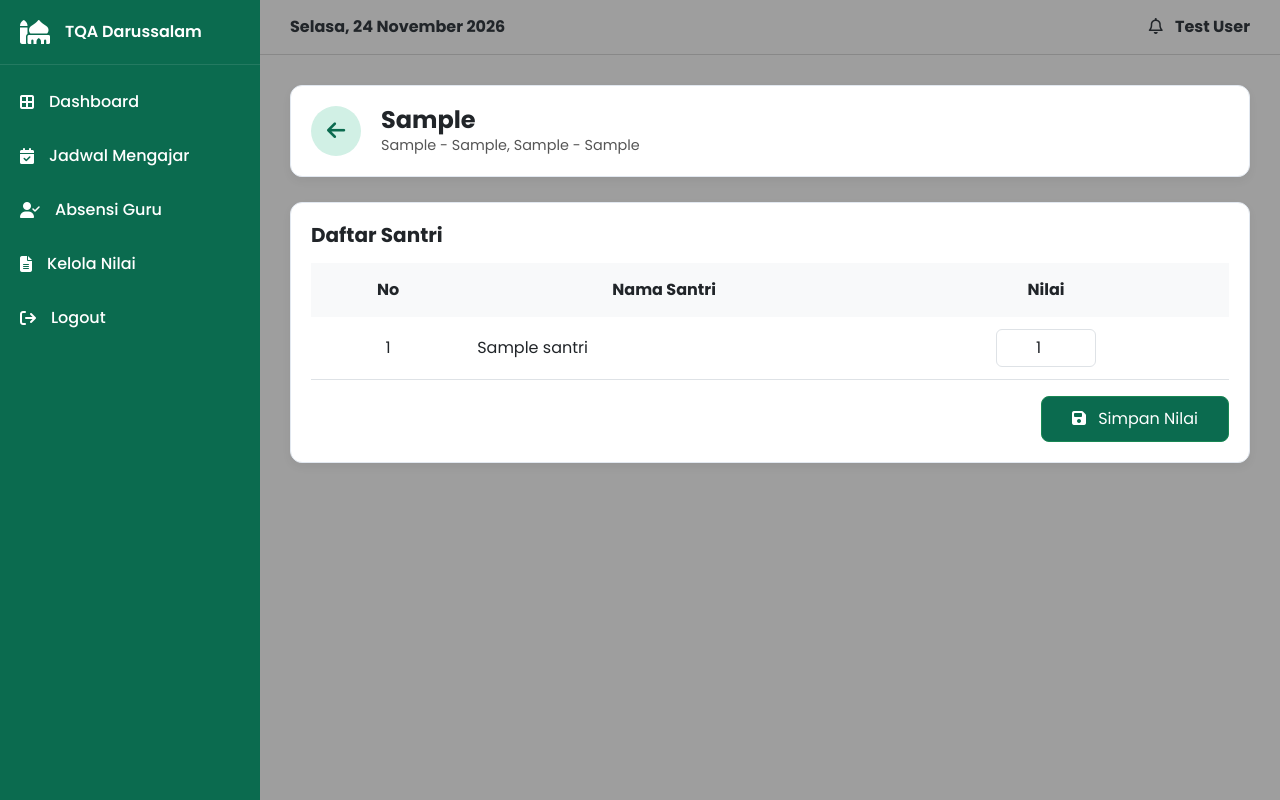
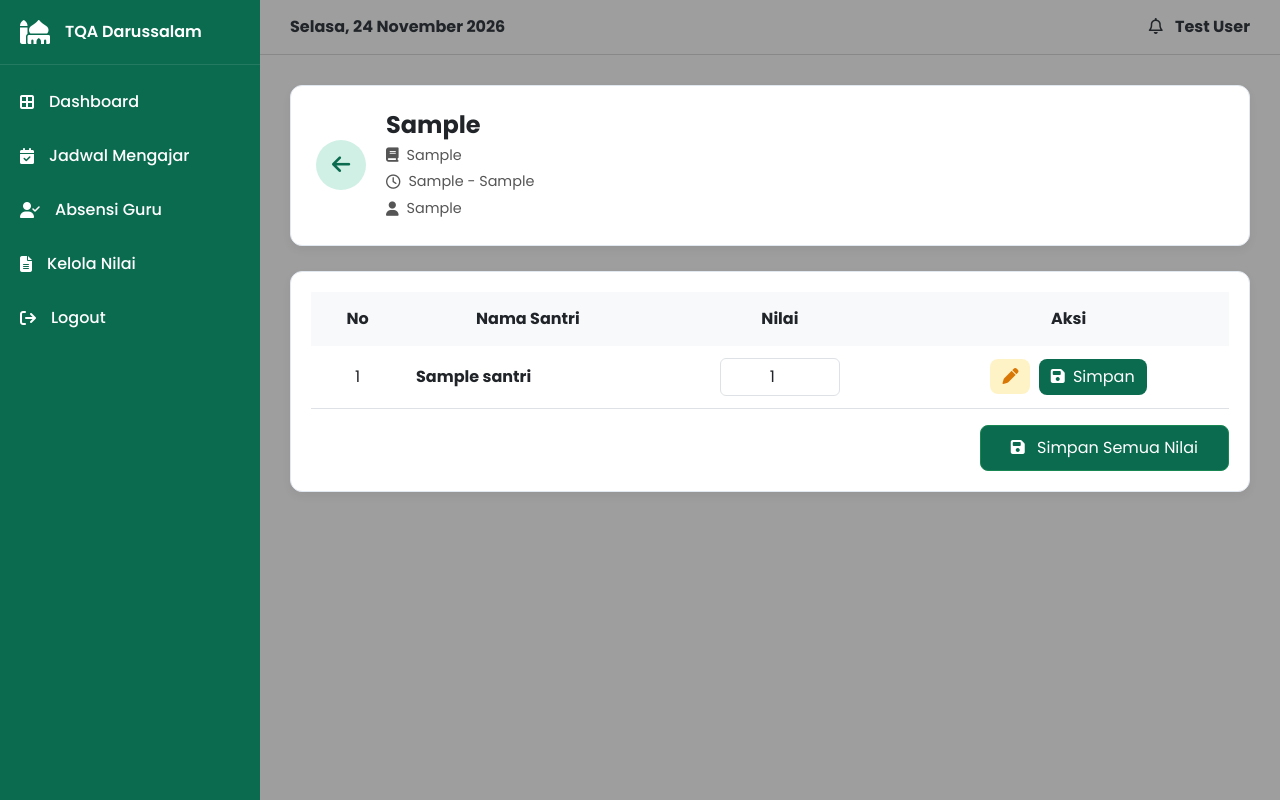
Before and after one commit to RamziDzaki/simak-tqa, a Laravel app: page /guru/nilai/1/input in a window 1280 px wide. Run offline with Laravel 12, Linux system fonts and the light colour scheme; a user stored in the database is signed in; data comes from the database, SQL or seed files in the repository; tables that the repository leaves empty hold one stand-in row (values such as "Sample post"); parts of the project's set-up code (start-up, migrations or seed data) failed here and were passed over.

Commit message:
feat: selesaikan fitur kelola nilai guru (input, edit, simpan)

```diff
--- a/app/Http/Controllers/GuruController.php
+++ b/app/Http/Controllers/GuruController.php
@@ -239,4 +239,28 @@ class GuruController extends Controller
 
         return back()->with('success', 'Nilai berhasil disimpan!');
     }
+
+    public function nilaiEdit($jadwal_id, $santri_id)
+    {
+        $guru = Auth::user();
+        $jadwal = Jadwal::findOrFail($jadwal_id);
+        $santri = Santri::findOrFail($santri_id);
+        $nilai = Nilai::where('jadwal_id', $jadwal_id)->where('santri_id', $santri_id)->first();
+
+        return view('guru.nilai_edit', compact('guru', 'jadwal', 'santri', 'nilai'));
+    }
+
+    public function nilaiUpdate(Request $request, $jadwal_id, $santri_id)
+    {
+        $request->validate([
+            'nilai' => 'required|integer|min:0|max:100',
+        ]);
+
+        Nilai::updateOrCreate(
+            ['jadwal_id' => $jadwal_id, 'santri_id' => $santri_id],
+            ['nilai' => $request->nilai]
+        );
+
+        return redirect('/guru/nilai/'.$jadwal_id.'/input')->with('success', 'Nilai berhasil diupdate!');
+    }
 }
--- a/resources/views/guru/nilai_input.blade.php
+++ b/resources/views/guru/nilai_input.blade.php
@@ -2,30 +2,37 @@
 
 @section('content')
 <style>
-    .header-card { background: white; border-radius: 12px; padding: 20px; display: flex; align-items: center; gap: 20px; box-shadow: 0 4px 10px rgba(0,0,0,0.05); margin-bottom: 25px; border: 1px solid #e2e8f0; }
+    .header-card { background: white; border-radius: 12px; padding: 25px; display: flex; align-items: center; gap: 20px; box-shadow: 0 4px 10px rgba(0,0,0,0.05); margin-bottom: 25px; border: 1px solid #e2e8f0; }
     .btn-back { background-color: #d1f0e5; color: #0b6b4f; width: 50px; height: 50px; border-radius: 50%; display: flex; align-items: center; justify-content: center; font-size: 1.3rem; text-decoration: none; }
     .header-info h3 { margin: 0; font-weight: 700; font-size: 1.5rem; }
-    .header-info p { margin: 0; font-size: 0.9rem; color: #555; }
+    .header-info p { margin: 5px 0 0; font-size: 0.9rem; color: #555; display: flex; align-items: center; gap: 8px; }
 
     .table-card { background: white; border-radius: 12px; padding: 20px; box-shadow: 0 4px 10px rgba(0,0,0,0.05); border: 1px solid #e2e8f0; }
     .table thead th { background-color: #f8f9fa; border-bottom: none; font-weight: 700; text-align: center; padding: 15px; }
     .table tbody td { text-align: center; vertical-align: middle; padding: 12px; }
+    .nilai-input { width: 120px; text-align: center; margin: 0 auto; }
+    .btn-edit-custom { background-color: #fef3c7; color: #d97706; border: none; border-radius: 8px; padding: 6px 12px; }
+    .btn-simpan-custom { background-color: #0b6b4f; color: white; border: none; border-radius: 8px; padding: 6px 12px; }
 </style>
 
+<!-- Header Info -->
 <div class="header-card">
     <a href="{{ url('/guru/nilai') }}" class="btn-back"><i class="fa-solid fa-arrow-left"></i></a>
     <div class="header-info">
         <h3>{{ $jadwal->kelas }}</h3>
-        <p>{{ $jadwal->mata_pelajaran }} - {{ $jadwal->hari }}, {{ $jadwal->waktu_mulai }} - {{ $jadwal->waktu_selesai }}</p>
+        <p><i class="fa-solid fa-book"></i> {{ $jadwal->mata_pelajaran }}</p>
+        <p><i class="fa-regular fa-clock"></i> {{ $jadwal->waktu_mulai }} - {{ $jadwal->waktu_selesai }}</p>
+        <p><i class="fa-solid fa-user"></i> {{ $jadwal->guru }}</p>
     </div>
 </div>
 
+{{-- Notifikasi --}}
 @if(session('success'))
     <div class="alert alert-success">{{ session('success') }}</div>
 @endif
 
+<!-- Tabel Input Nilai -->
 <div class="table-card">
-    <h5 class="fw-bold mb-3">Daftar Santri</h5>
     <form action="{{ url('/guru/nilai/'.$jadwal->id.'/input') }}" method="POST">
         @csrf
         <table class="table">
@@ -34,25 +41,32 @@
                     <th>No</th>
                     <th>Nama Santri</th>
                     <th>Nilai</th>
+                    <th>Aksi</th>
                 </tr>
             </thead>
             <tbody>
                 @forelse($santris as $index => $s)
                     <tr>
                         <td>{{ $index + 1 }}</td>
-                        <td class="text-start">{{ $s->nama }}</td>
+                        <td class="text-start fw-bold">{{ $s->nama }}</td>
                         <td>
-                            <input type="number" name="nilai[{{ $s->id }}]" class="form-control text-center" min="0" max="100" placeholder="0-100" style="width: 100px; margin: 0 auto;" value="{{ $nilais[$s->id]->nilai ?? '' }}">
+                            <input type="number" name="nilai[{{ $s->id }}]" class="form-control nilai-input" min="0" max="100" placeholder="0-100" value="{{ $nilais[$s->id]->nilai ?? '' }}">
+                        </td>
+                        <td>
+                            <a href="{{ url('/guru/nilai/'.$jadwal->id.'/edit/'.$s->id) }}" class="btn-edit-custom me-1"><i class="fa-solid fa-pen"></i></a>
+                            <button type="submit" class="btn-simpan-custom"><i class="fa-solid fa-floppy-disk me-1"></i> Simpan</button>
                         </td>
                     </tr>
                 @empty
-                    <tr><td colspan="3" class="text-center text-muted">Belum ada data santri.</td></tr>
+                    <tr><td colspan="4" class="text-center text-muted">Belum ada data santri.</td></tr>
                 @endforelse
             </tbody>
         </table>
+
+        <!-- Tombol Simpan Semua -->
         <div class="d-flex justify-content-end mt-3">
             <button type="submit" class="btn btn-success" style="background-color: #0b6b4f; padding: 10px 30px; border-radius: 8px;">
-                <i class="fa-solid fa-floppy-disk me-2"></i> Simpan Nilai
+                <i class="fa-solid fa-floppy-disk me-2"></i> Simpan Semua Nilai
             </button>
         </div>
     </form>
--- a/routes/web.php
+++ b/routes/web.php
@@ -123,3 +123,6 @@ Route::get('/guru/absensi/{id}/detail', [App\Http\Controllers\GuruController::cl
 Route::get('/guru/nilai', [App\Http\Controllers\GuruController::class, 'nilaiIndex'])->middleware('auth');
 Route::get('/guru/nilai/{id}/input', [App\Http\Controllers\GuruController::class, 'nilaiInput'])->middleware('auth');
 Route::post('/guru/nilai/{id}/input', [App\Http\Controllers\GuruController::class, 'nilaiSimpan'])->middleware('auth');
+
+Route::get('/guru/nilai/{jadwal_id}/edit/{santri_id}', [App\Http\Controllers\GuruController::class, 'nilaiEdit'])->middleware('auth');
+Route::post('/guru/nilai/{jadwal_id}/edit/{santri_id}', [App\Http\Controllers\GuruController::class, 'nilaiUpdate'])->middleware('auth');
```
Also changed, not shown: resources/views/guru/nilai_edit.blade.php (added, +32 -0 lines).
